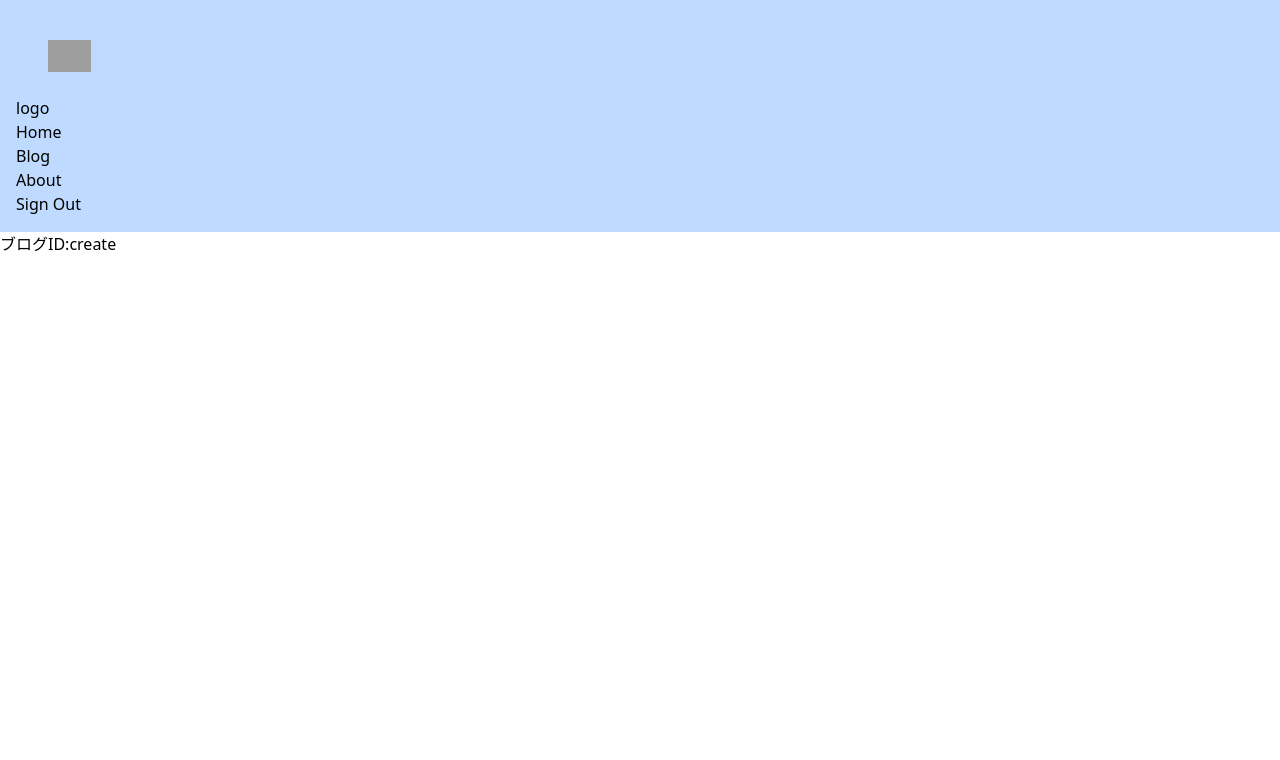
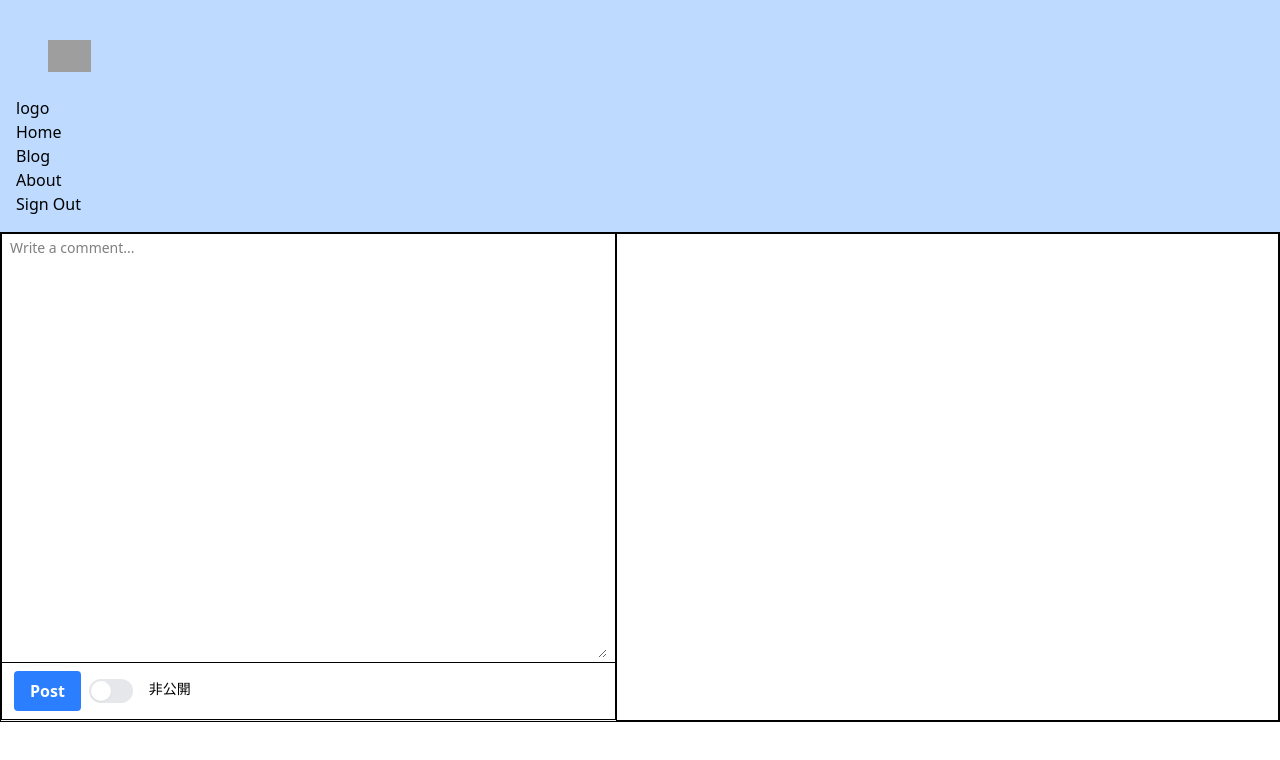
Before and after one commit to 72-mikan/blog, a Next.js app: page /blog/create in a window 1280 px wide. Shown: the top 760 px of the page. Built offline with nearby package versions, Linux system fonts and the light colour scheme; grey boxes are pictures that could not be loaded.

Commit message:
投稿ページの作成

```diff
--- /dev/null
+++ b/src/app/blog/create/page.tsx
@@ -0,0 +1,53 @@
+'use client';
+
+import Markdown from 'react-markdown';
+import remarkGfm from 'remark-gfm';
+import { useState } from 'react';
+
+export default function TestPage() {
+  const [markdownState, setMarkdownState] = useState('');
+  const [publicState, setPublicState] = useState('非公開');
+
+  return (
+    <div className="flex border border-black-400">
+      <div className="w-183 h-120">
+        <form>
+          <div className="w-full mb-4 border border-default-medium rounded-base bg-neutral-secondary-medium shadow-xs">
+            <div className="px-2 py-1 bg-neutral-secondary-medium rounded-t-base">
+              <label htmlFor="comment" className="sr-only">Your comment</label>
+              <textarea
+                value={markdownState}
+                onChange={(e) => setMarkdownState(e.target.value)}
+                id="comment" rows={21} className="block w-full px-0 text-sm text-heading bg-neutral-secondary-medium border-0 focus:ring-0 placeholder:text-body" placeholder="Write a comment..." required ></textarea>
+            </div>
+            <div className="flex items-center px-3 py-2 border-t border-default-medium">
+              <button type="submit" className="bg-blue-500 hover:bg-blue-700 text-white font-bold py-2 px-4 rounded">Post</button>
+              {/* クリップボードコピー */}
+              {/* <div className="flex ps-0 space-x-1 rtl:space-x-reverse sm:ps-2">
+                <button type="button" className="p-2 text-body rounded-sm cursor-pointer hover:text-heading hover:bg-neutral-tertiary-medium">
+                  <svg className="w-5 h-5" aria-hidden="true" xmlns="http://www.w3.org/2000/svg" width="24" height="24" fill="none" viewBox="0 0 24 24"><path stroke="currentColor" strokeLinecap="round" strokeLinejoin="round" strokeWidth="2" d="M7 8v8a5 5 0 1 0 10 0V6.5a3.5 3.5 0 1 0-7 0V15a2 2 0 0 0 4 0V8"/></svg>
+                  <span className="sr-only">copy text</span>
+                </button>
+              </div> */}
+              <div className="flex ps-0 space-x-1 rtl:space-x-reverse sm:ps-2">
+                <label className="relative inline-block w-11 h-6 cursor-pointer">
+                  <input type="checkbox" id="hs-basic-usage" className="peer sr-only" onChange={(e) => setPublicState(e.target.checked ? '公開' : '非公開')} />
+                  <span className="absolute inset-0 bg-gray-200 rounded-full transition-colors duration-200 ease-in-out peer-checked:bg-blue-600 dark:bg-neutral-700 dark:peer-checked:bg-blue-500 peer-disabled:opacity-50 peer-disabled:pointer-events-none"></span>
+                  <span className="absolute top-1/2 start-0.5 -translate-y-1/2 size-5 bg-white rounded-full shadow-xs transition-transform duration-200 ease-in-out peer-checked:translate-x-full dark:bg-neutral-400 dark:peer-checked:bg-white"></span>
+                </label>
+                <span className="select-none ms-3 text-sm font-medium text-heading">{publicState}</span>
+              </div>
+            </div>
+          </div>
+        </form>
+      </div>
+      <div className="w-197 h-122 overflow-y-auto border border-black-400">
+        <div className="prose">
+          <Markdown remarkPlugins={[remarkGfm]}>
+            {markdownState}
+          </Markdown>
+        </div>
+      </div>
+    </div>
+  );
+}
```
